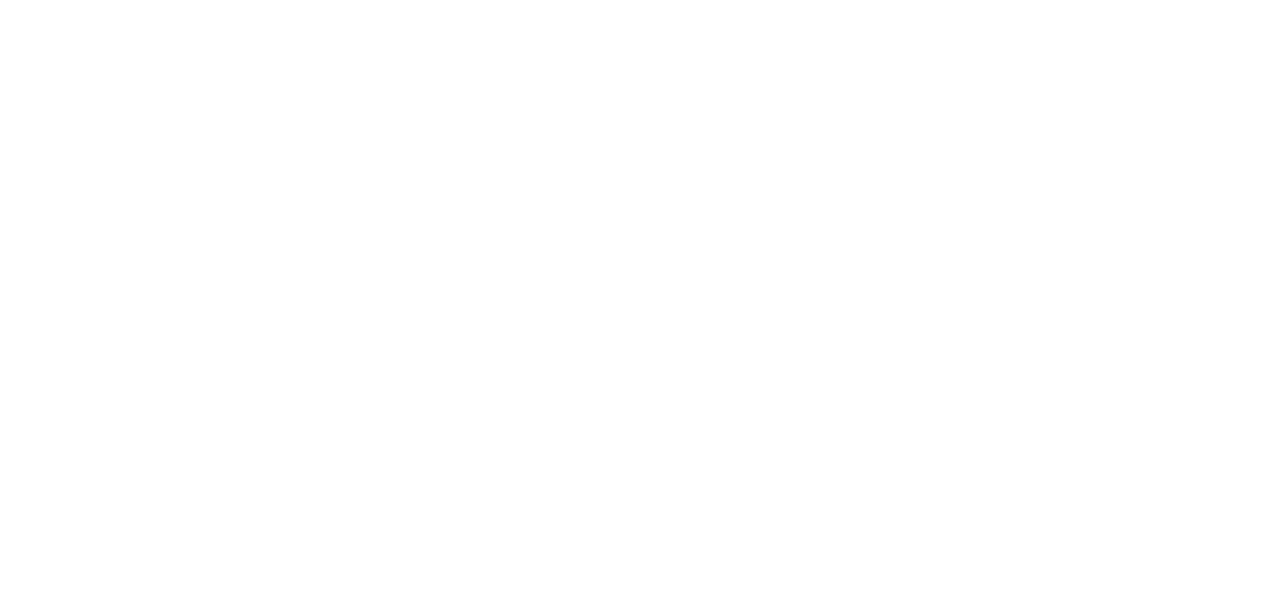
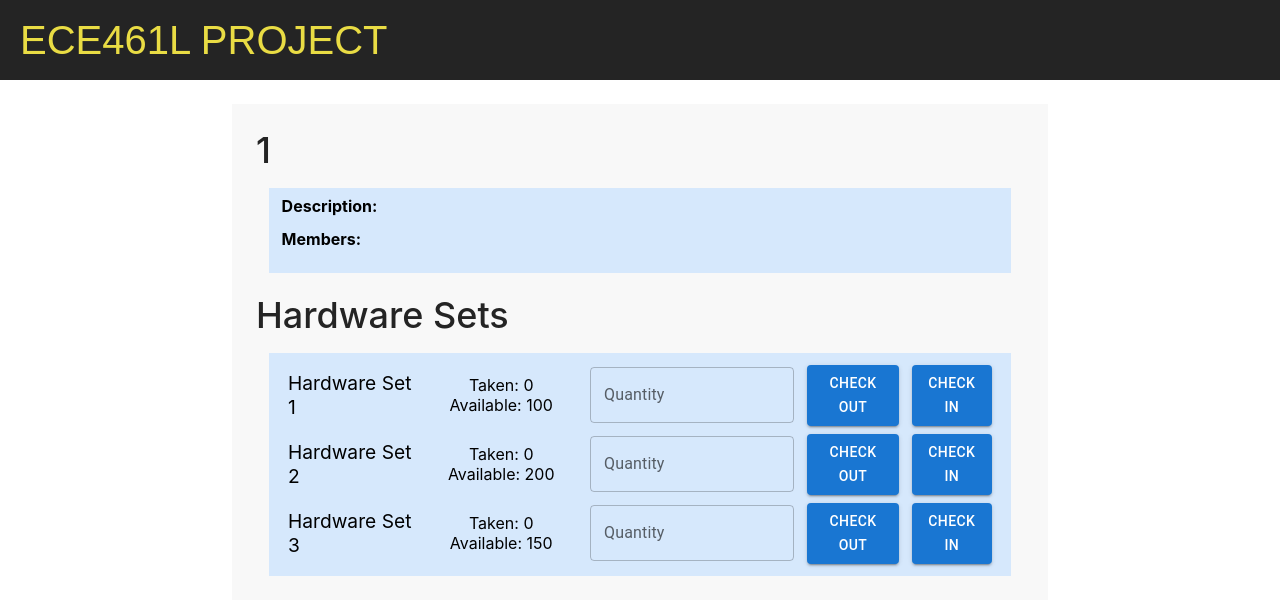
Before and after one commit to Zhangky11/ECE461L, a React (Create React App) app in the folder frontend/: page /projects/1/1 in a window 1280 px wide. Before the commit this address had no page. Shown: the top 614 px of the page. Built offline with nearby package versions, Linux system fonts and the light colour scheme.

Commit message:
synced project details with backend

```diff
--- a/frontend/src/Components/ProjectDetails/ProjectDetails.jsx
+++ b/frontend/src/Components/ProjectDetails/ProjectDetails.jsx
@@ -8,16 +8,22 @@
 
 
 const ProjectDetails = () => {
-    const { id } = useParams();
-    var username = "";
+    const { id, name } = useParams();
     const token = localStorage.getItem('jwtToken');
+    const [username, setUsername] = useState(null);
+    const [description, setDescription] = useState("");
+    const [members, setMembers] = useState([]);
+    const [HWSets, setHWSets] = useState([]);
 
     useEffect(() => {
       const fetchProjectDetails = async () => {
         if (!token) return;
 
         const config = {
-          headers: { Authorization: `Bearer ${token}` }
+          headers: {
+            Authorization: `Bearer ${token}`,
+            'Content-Type': 'application/json'
+          }
         };
         const bodyParameters = {
           project_id: id
@@ -26,15 +32,17 @@
         try {
           const response = await axios.post(
             'http://127.0.0.1:5000/api/project/display_proj',
-            // 'http://127.0.0.1:5000/api/project/create_proj',
             bodyParameters,
             config
           );
+          console.log(response);
+          setUsername(response.data.username);
+          // setData(response.data);
+          setDescription(response.data.project_discription);
+          setMembers(response.data.project_member_list);
+          setHWSets(response.data.Hardware_lists);
+          console.log('user: ' + response.data.username);
           // unpack the response.data here to obtain the data needed
-          // console.log(response.data)
-          username = response.data.username
-          // console.log(username)
-          // console.log(response.data.project_discription)
         } catch (error) {
           console.error('Error fetching project details:', error);
         }
@@ -59,15 +67,15 @@
                 <div className='username'>{username}</div>
             </div>
             <div className='project-container'>
-                <div className='text'>{exampleProject.name}</div>
+                <div className='text'>{name}</div>
                 <div className='project-body'>
                     <div className='projectFeature'>
-                        <b>Description: </b> {exampleProject.details}
+                        <b>Description: </b> {description}
                     </div>
                     <div>
                         <b>Members: </b>
                         <ul>
-                            {exampleProject.members.map((item, index) => (
+                            {members.map((item, index) => (
                                 <li key={index}>{item}</li>
                             ))}
                         </ul>
@@ -77,6 +85,7 @@
                 <div className='text'>Hardware Sets</div>
                 <div className='project-body'>
                     <div className='hardware-area'>
+                        {HWSets}
                         <HardwareSet name="Hardware Set 1" capacity='100'/>
                         <HardwareSet name="Hardware Set 2" capacity='200'/>
                         <HardwareSet name="Hardware Set 3" capacity='150'/>
--- a/frontend/src/Components/UserProfile/UserProfilePage.jsx
+++ b/frontend/src/Components/UserProfile/UserProfilePage.jsx
@@ -58,8 +58,8 @@
   },
   ];
 
-  const navigateToProject = (projectId) => {
-    navigate(`/projects/${projectId}`);
+  const navigateToProject = (projectId, name) => {
+    navigate(`/projects/${projectId}/${name}`);
   };
 
   const LogoutHandler = () => {
@@ -88,7 +88,7 @@
             </thead>
             <tbody>
               {exampleProjects.map((project) => (
-                <tr className='table-rows' key={project.id} onClick={() => navigateToProject(project.id)}>
+                <tr className='table-rows' key={project.id} onClick={() => navigateToProject(project.id, project.name)}>
                   <td>{project.name}</td>
                 </tr>
               ))}
--- a/frontend/src/RouterConfig.js
+++ b/frontend/src/RouterConfig.js
@@ -35,7 +35,7 @@
                     <UserProfilePage />
                 </ProtectedRoute>
             } />
-            <Route path="/projects/:id" element={<ProjectDetails/>} />
+            <Route path="/projects/:id/:name" element={<ProjectDetails/>} />
             <Route path="/register" element={<RegisterPage />} />
 
             <Route path="/" element={<Navigate to="/login" />} />
```
